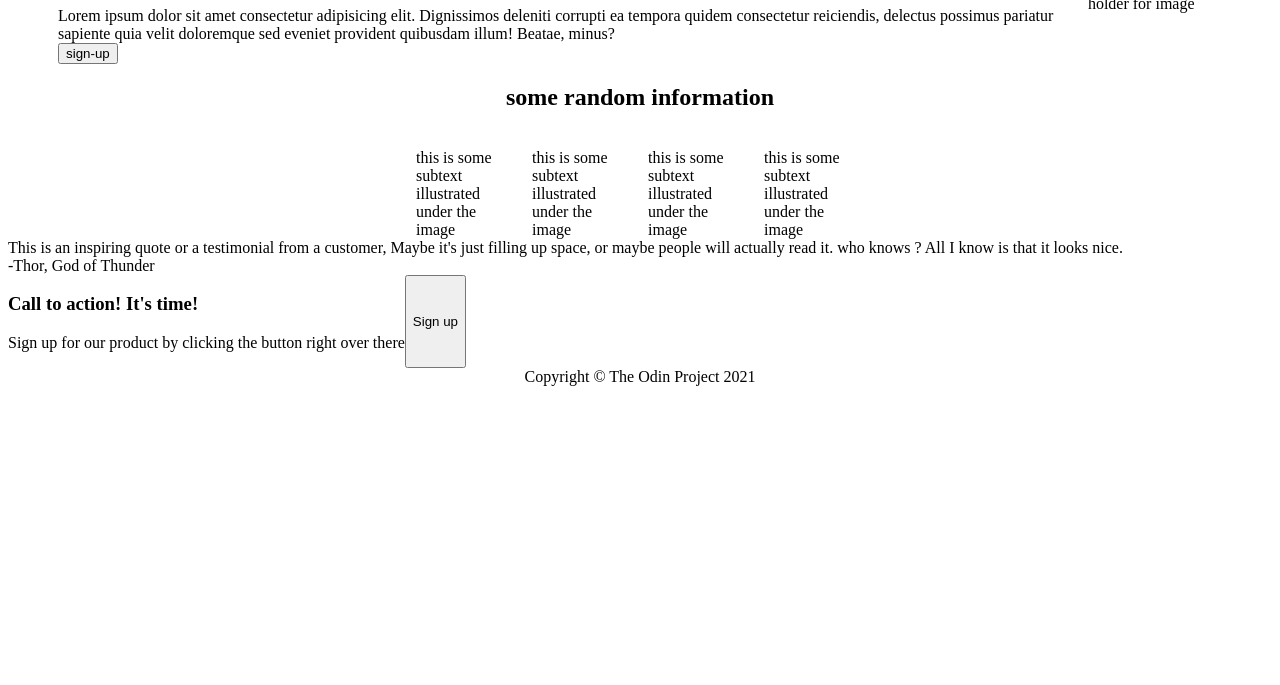
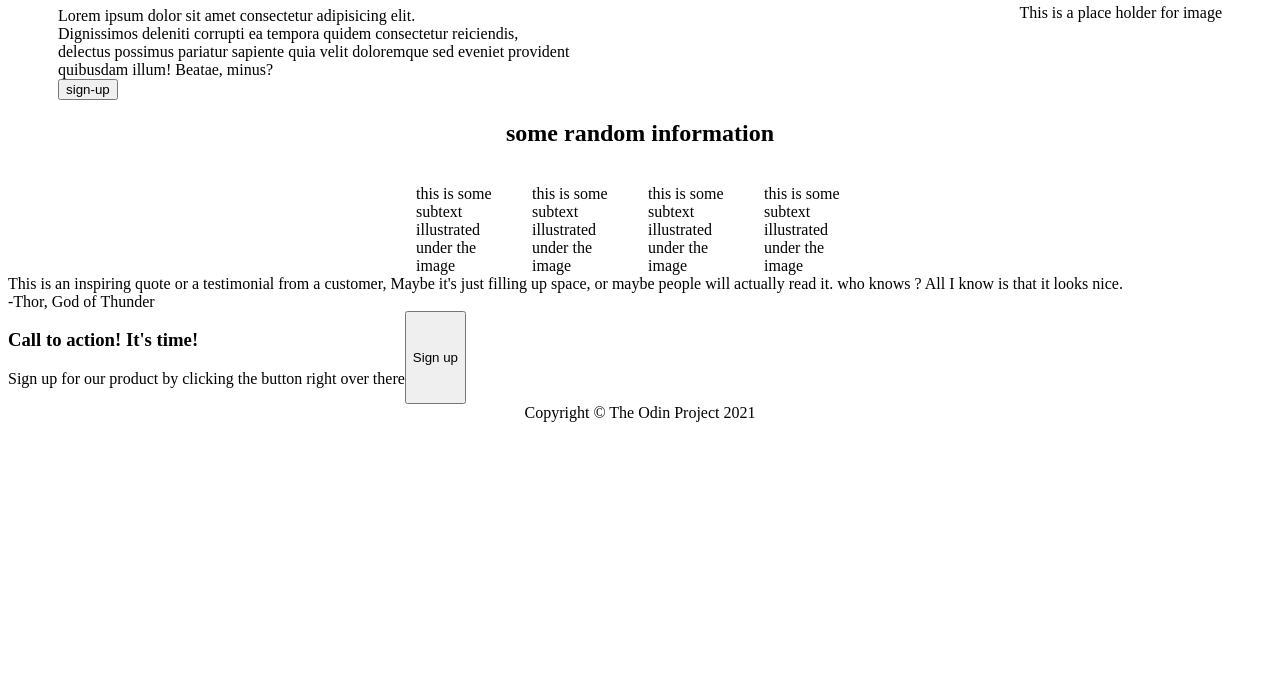
Before and after one commit to jeeva-learner/landing-page, a plain HTML site: page index.html in a window 1280 px wide. Shown: the part 115-800 px from the top of the page. Drawn offline with Linux system fonts and the light colour scheme.

Commit message:
included <br> in <p> to reduce the unnessary length in initial div

```diff
--- a/index.html
+++ b/index.html
@@ -19,8 +19,8 @@
             <div class="content">
             <h1>This website is awesome</h1>
             <div class="text">Lorem ipsum dolor sit amet consectetur
-                adipisicing elit. Dignissimos deleniti corrupti ea tempora quidem consectetur reiciendis,
-                delectus possimus pariatur sapiente quia velit doloremque sed eveniet provident
+                adipisicing elit. <br> Dignissimos deleniti corrupti ea tempora quidem consectetur reiciendis,<br>
+                delectus possimus pariatur sapiente quia velit doloremque sed eveniet provident <br>
                 quibusdam illum! Beatae, minus?
             </div>
             <button>sign-up</button>
```
